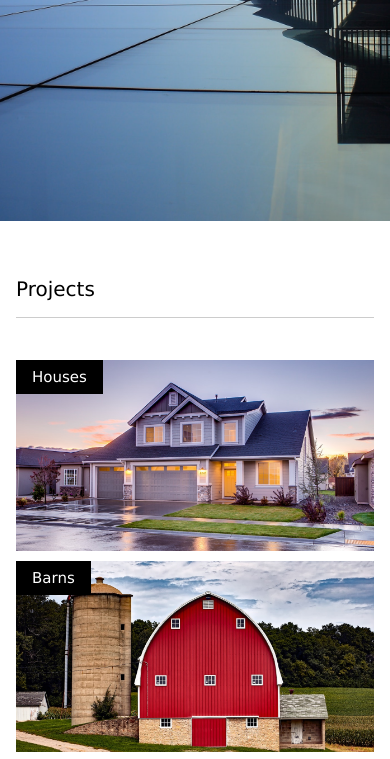
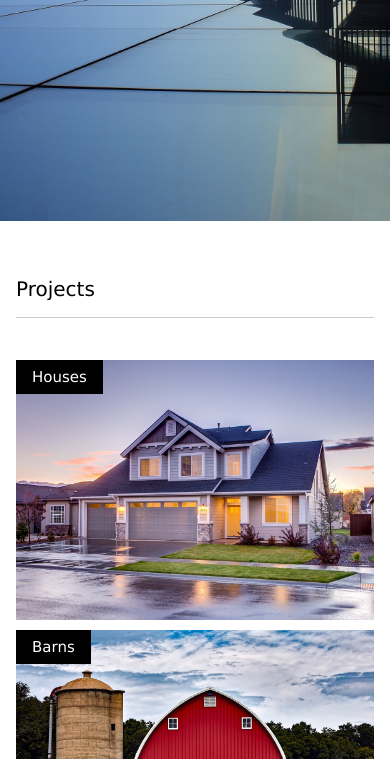
Before and after one commit to AndrewZamora/recreateW3SchoolsDemoSites, a website: page src/index.html in a window 390 px wide. Shown: the part 335-1094 px from the top of the page. Drawn offline with Linux system fonts and the light colour scheme.

Commit message:
Media query breakpoints and modified table size image height

```diff
--- a/src/scss/style.scss
+++ b/src/scss/style.scss
@@ -146,12 +146,13 @@ header {
   }
 }
 
-@media (max-width:600px) {
+@media (max-width:960px) {
  .projects ul li{
    flex-basis: 48.5%;
+   height: 260px;
  }
 }
-@media (max-width:400px) {
+@media (max-width:592px) {
   .projects ul li{
     flex-basis: 100%;
   }
```
Also changed, not shown: src/css/style.css.
